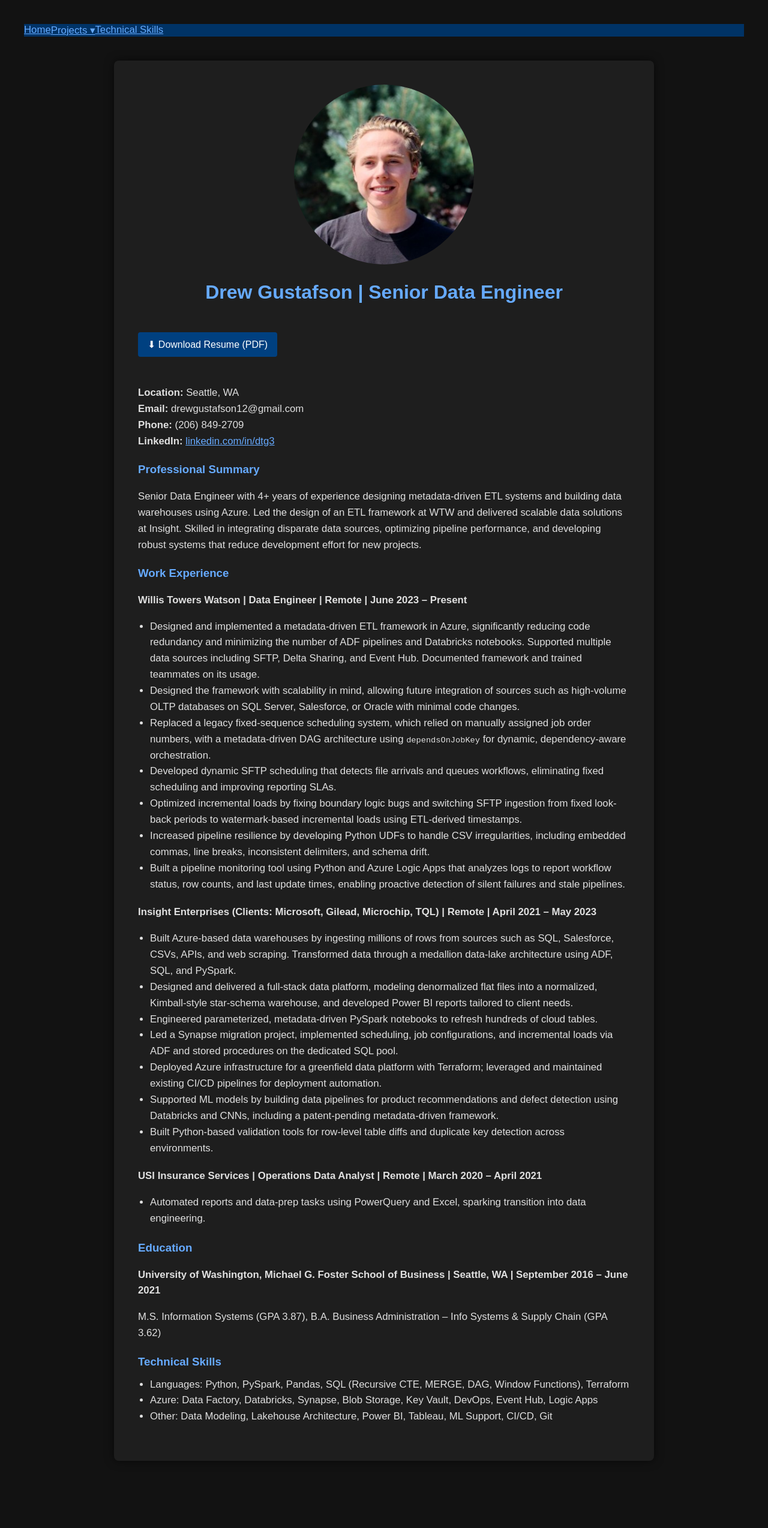
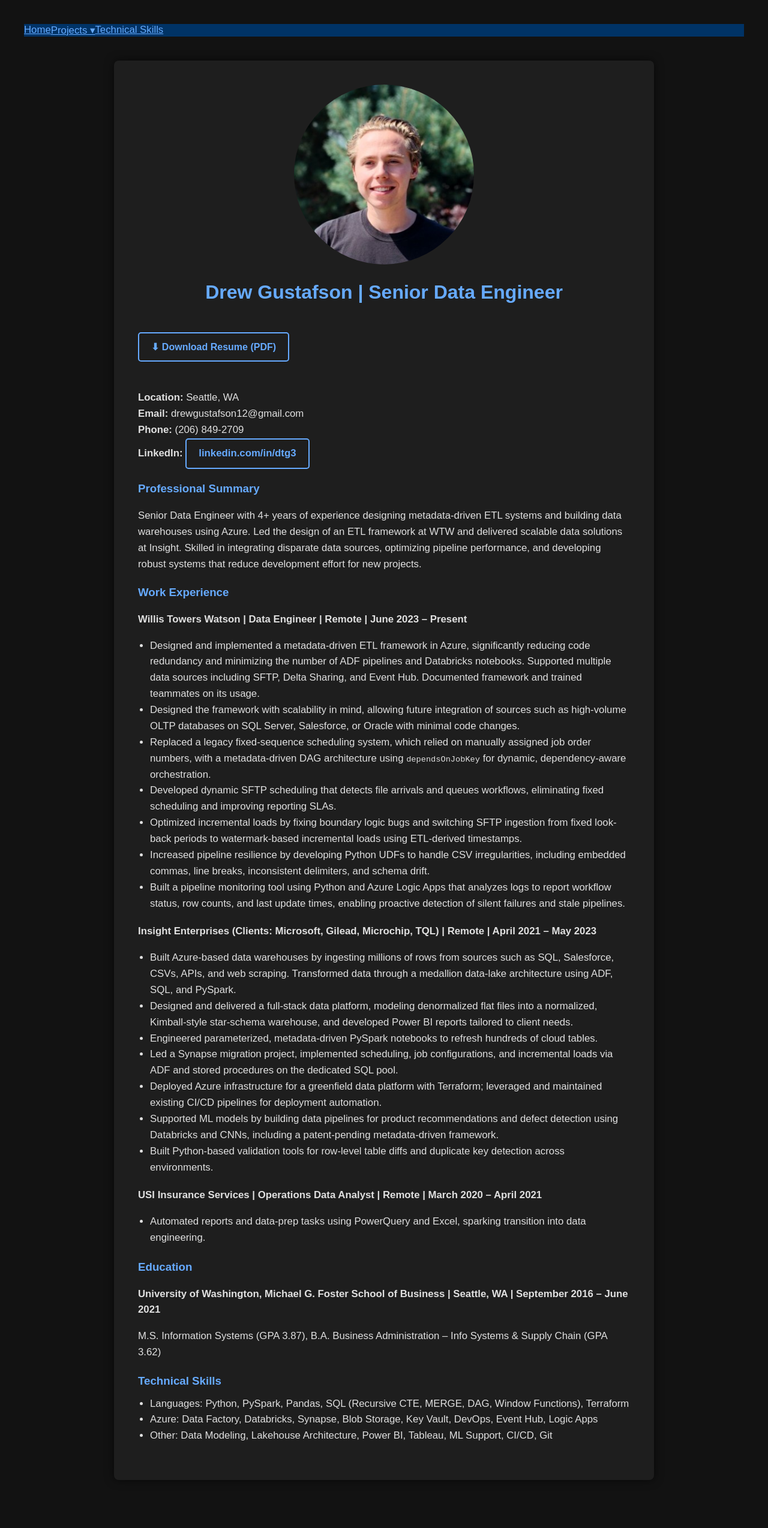
Before and after one commit to dgusty244/drewgustafson.github.io, a Jekyll site: the page built from index.html, in a window 1280 px wide. Shown: the whole page at 60% size. Built offline with Jekyll 4.4.1, drawn with Linux system fonts in a browser that asks for light colours; before the commit the page ends 2516 px from its top, so only the background shows below that.

Commit message:
Update index.html

```diff
--- a/index.html
+++ b/index.html
@@ -7,15 +7,14 @@ title: Drew Gustafson | Portfolio
   <img src="images/LinkedinPfp.jpg" alt="My Profile Picture" class="profile-pic" />
   <h1 class="title">Drew Gustafson | Senior Data Engineer</h1>
 
-  <a href="documents/DrewGustafsonOfficialResume.pdf" download
-     style="display:inline-block;margin-top:10px;margin-bottom:30px;padding:8px 16px;background:#004080;color:#fff;text-decoration:none;border-radius:4px;">
+  <a href="documents/DrewGustafsonOfficialResume.pdf" download class="btn" style="margin-top:10px;margin-bottom:30px;">
     ⬇ Download Resume (PDF)
   </a>
 
   <p><strong>Location:</strong> Seattle, WA<br>
      <strong>Email:</strong> drewgustafson12@gmail.com<br>
      <strong>Phone:</strong> (206) 849-2709<br>
-     <strong>LinkedIn:</strong> <a href="https://linkedin.com/in/dtg3" target="_blank">linkedin.com/in/dtg3</a>
+     <strong>LinkedIn:</strong> <a href="https://linkedin.com/in/dtg3" target="_blank" class="btn" rel="noopener noreferrer">linkedin.com/in/dtg3</a>
   </p>
 
   <h3>Professional Summary</h3>
```
